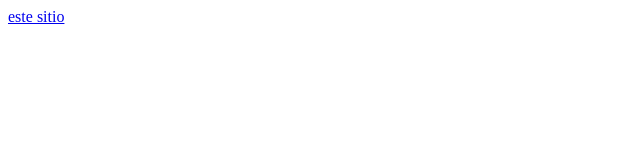
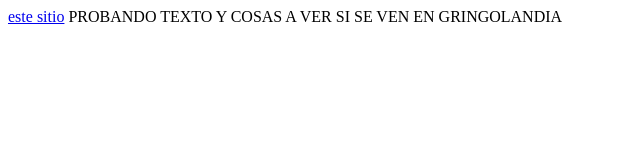
Before and after one commit to levitco/CCM, a plain HTML site: page index.html in a window 1280 px wide. Shown: the whole page, without its empty margins (0-640 px from the left). Drawn offline with Linux system fonts and the light colour scheme.

Commit message:
Update index.html

```diff
--- a/index.html
+++ b/index.html
@@ -5,5 +5,6 @@
     </HEAD>
     <BODY>
       <A HREF="prueba.html">este sitio</A>
+      PROBANDO TEXTO Y COSAS A VER SI SE VEN EN GRINGOLANDIA
     </BODY>
     </HTML>
```
